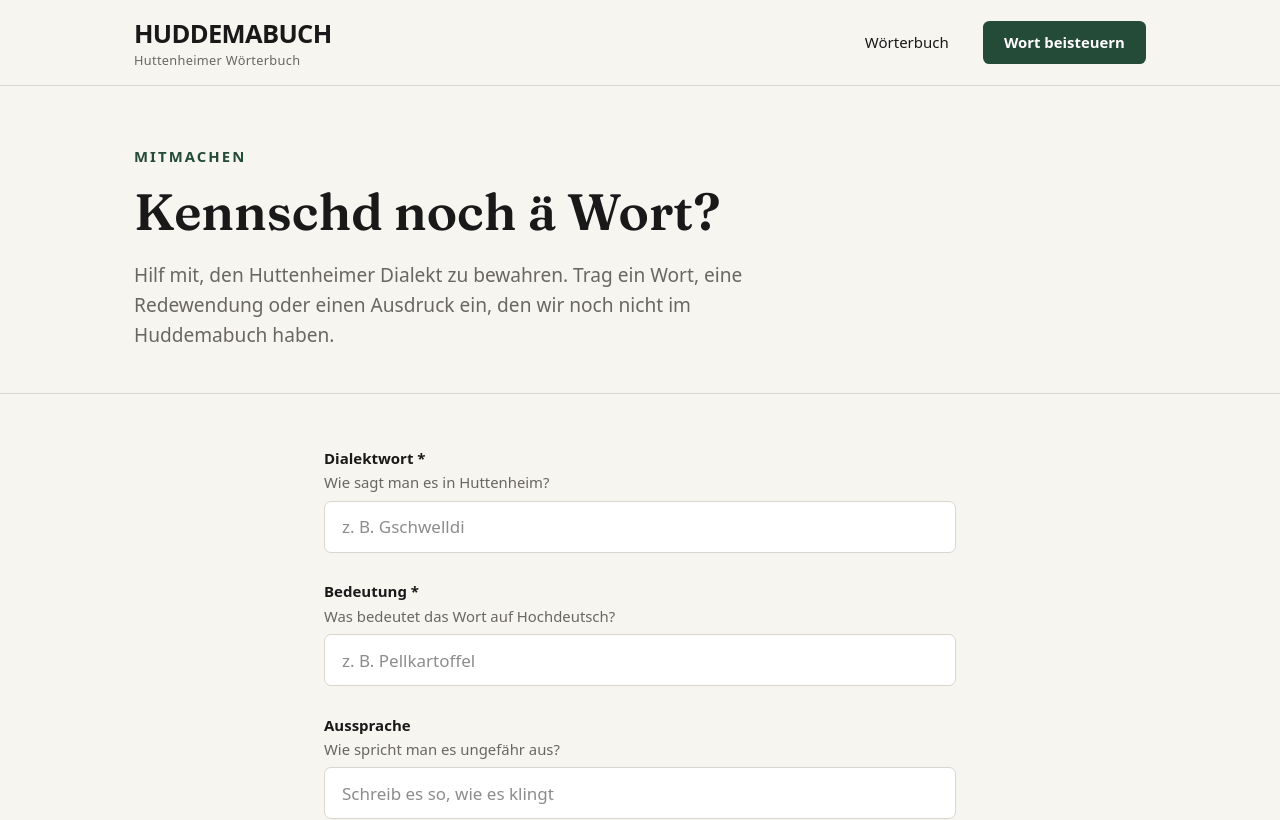
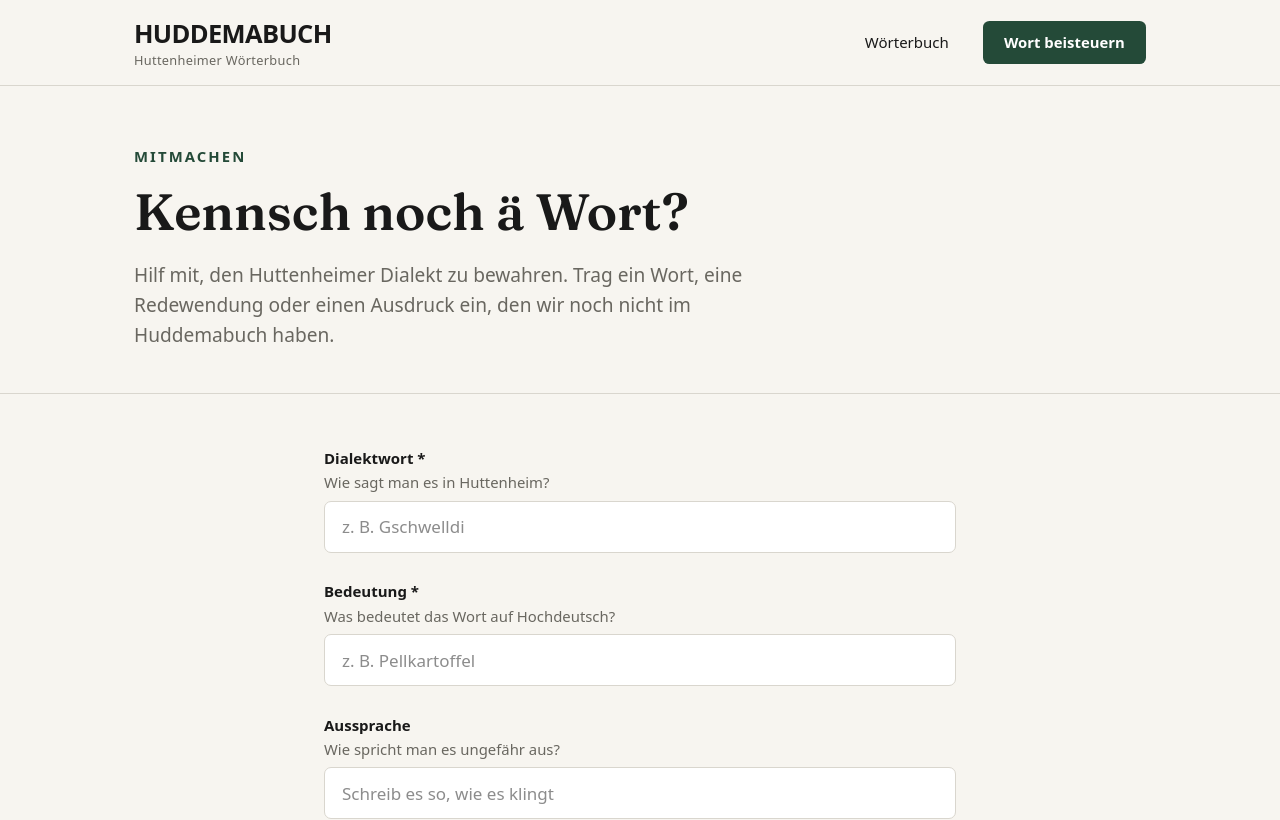
Before and after one commit to clamourparanoize/huddemabuch, a Next.js app: page /einreichen in a window 1280 px wide. Shown: the top 820 px of the page. Built offline with nearby package versions, Linux system fonts and the light colour scheme; no server answers.

Commit message:
Text korrigiert: 'Kennsch' statt 'Kennschd'
Co-Authored-By: Claude Sonnet 5 <noreply@anthropic.com>

```diff
--- a/src/app/einreichen/page.tsx
+++ b/src/app/einreichen/page.tsx
@@ -18,7 +18,7 @@ export default function EinreichenSeite() {
               MITMACHEN
             </p>
             <h1 className="font-serif-display mt-4 max-w-[700px] text-[38px] font-semibold leading-[1.1] sm:text-5xl">
-              Kennschd noch ä Wort?
+              Kennsch noch ä Wort?
             </h1>
             <p className="mt-5 max-w-[680px] text-lg text-[var(--muted)]">
               Hilf mit, den Huttenheimer Dialekt zu bewahren. Trag ein Wort,
```
